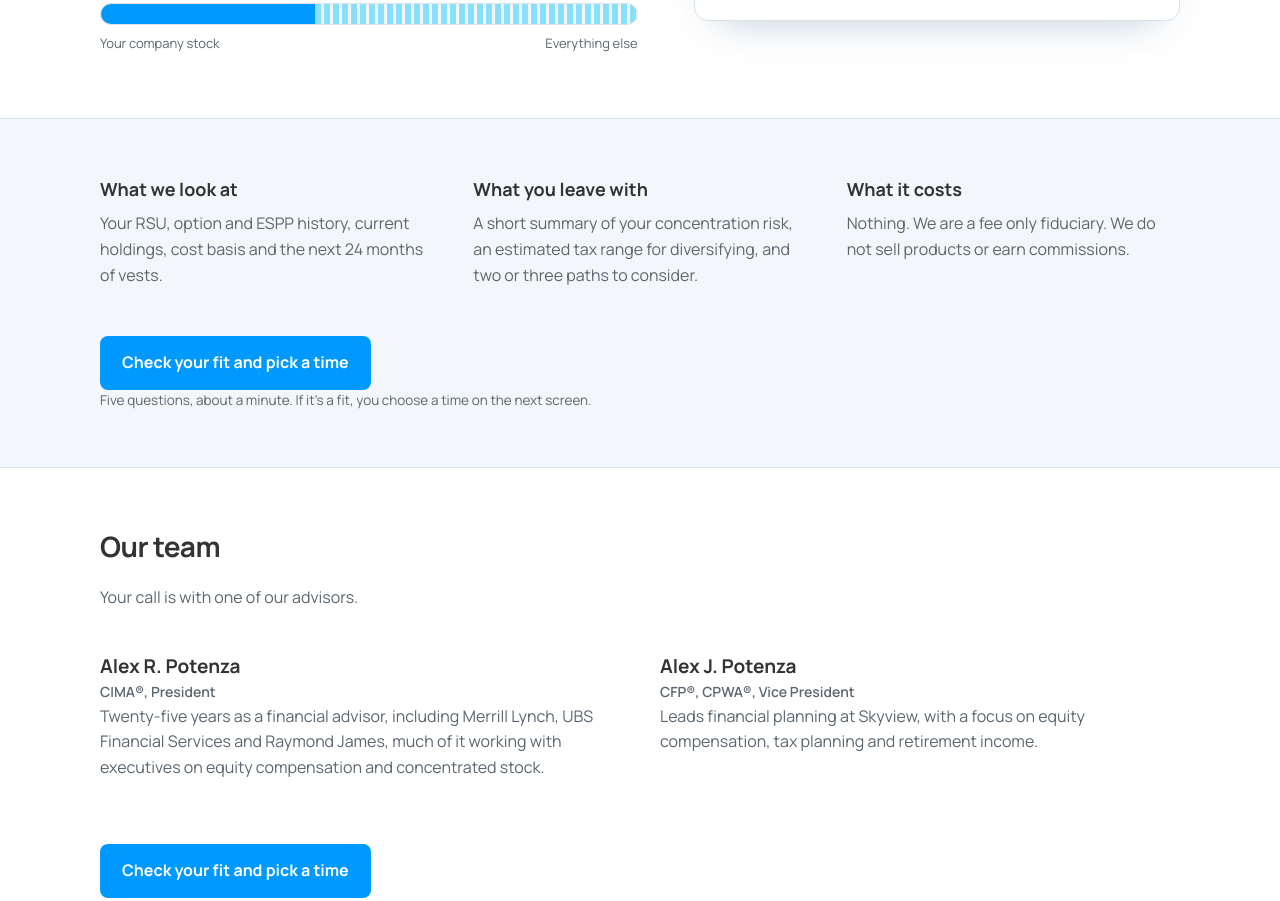
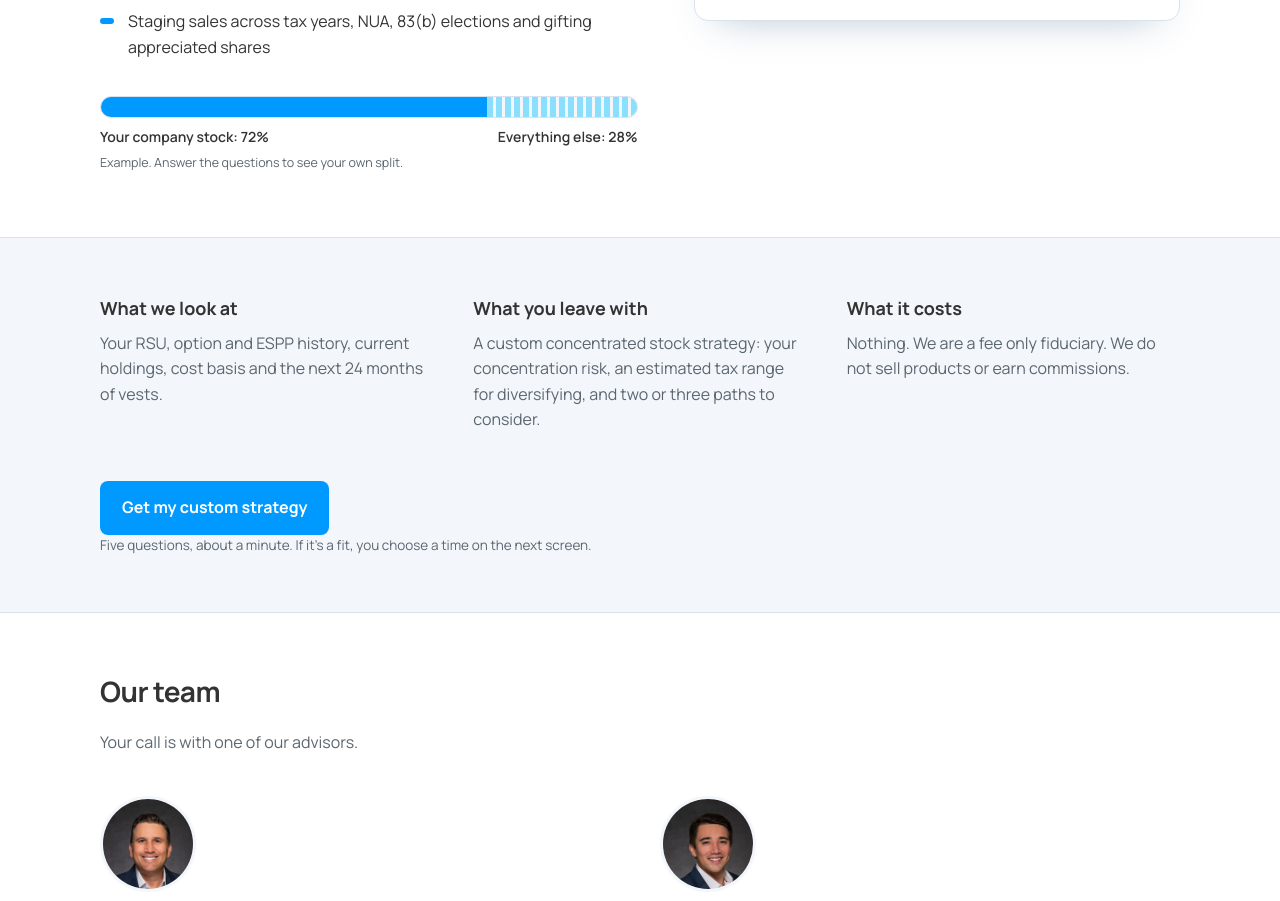
Before and after one commit to potenzaalex0/Skyview-Financial-Group-Website, a plain HTML site: page stock-compensation-review.html in a window 1280 px wide. Shown: the part 725-1626 px from the top of the page. Drawn offline with Linux system fonts and the light colour scheme.

Commit message:
Stock comp LP: match new ads (tax headline, custom strategy offer, 72% meter, headshots)
Co-Authored-By: Claude Opus 5.5 <noreply@anthropic.com>
Claude-Session: https://claude.ai/code/session_01CH1oY6QSkF2ZwbhDDfE6fU

```diff
--- a/stock-compensation-review.html
+++ b/stock-compensation-review.html
@@ -36,9 +36,10 @@ h1{font-size:clamp(32px,4.6vw,54px);line-height:1.06;letter-spacing:-.025em;font
 .points li::before{content:"";position:absolute;left:0;top:.55em;width:14px;height:6px;border-radius:3px;background:var(--blue)}
 .meter{margin:36px 0 0;max-width:34em}
 .meter-bar{display:flex;height:22px;border-radius:11px;overflow:hidden;background:var(--surface);border:1px solid var(--line)}
-.meter-one{width:40%;background:var(--blue);transition:width .6s cubic-bezier(.2,.8,.2,1)}
+.meter-one{width:72%;background:var(--blue);transition:width .6s cubic-bezier(.2,.8,.2,1)}
 .meter-rest{flex:1;background:repeating-linear-gradient(90deg,var(--sky) 0 6px,transparent 6px 9px);opacity:.55}
-.meter-cap{display:flex;justify-content:space-between;font-size:13px;color:var(--muted);margin-top:8px}
+.meter-cap{display:flex;justify-content:space-between;font-size:14px;font-weight:600;color:var(--ink,#1a1d21);margin-top:8px}
+.meter-note{font-size:12.5px;color:var(--muted);margin:4px 0 0}
 @media (prefers-reduced-motion:reduce){.meter-one{transition:none}}
 .card{border:1px solid var(--line);border-radius:14px;padding:28px;box-shadow:0 18px 40px -24px rgba(0,60,110,.35);background:var(--bg)}
 .prog{display:flex;gap:6px;margin-bottom:22px}
@@ -76,6 +77,7 @@ h1{font-size:clamp(32px,4.6vw,54px);line-height:1.06;letter-spacing:-.025em;font
 .team{padding-top:56px;padding-bottom:56px;display:grid;grid-template-columns:1fr 1fr;gap:40px}
 .team h2{grid-column:1/-1;font-size:28px;letter-spacing:-.02em;margin:0}
 .team h3{margin:0;font-size:19px}
+.headshot{width:96px;height:96px;border-radius:50%;object-fit:cover;object-position:center top;display:block;margin:0 0 14px;border:3px solid var(--surface,#eef3f7)}
 .cred{color:var(--blue-ink);font-weight:600;font-size:14px;margin:2px 0 10px}
 .team p{margin:0;color:var(--muted)}
 .disc{border-top:1px solid var(--line);padding-top:28px;padding-bottom:48px;font-size:12.5px;color:var(--muted);line-height:1.55}
@@ -108,18 +110,20 @@ h1{font-size:clamp(32px,4.6vw,54px);line-height:1.06;letter-spacing:-.025em;font
 <main>
 <div class="wrap hero">
   <div>
-    <h1 id="h1">Most of your net worth is in one stock. Here is how to plan the way out.</h1>
-    <p class="lede">A 30 minute call with a Skyview advisor to look at your grants, your tax picture and a realistic schedule for diversifying.</p>
+    <h1 id="h1">Diversify concentrated stock without a massive tax bill.</h1>
+    <p class="lede">Get a custom concentrated stock strategy from a Skyview advisor (CFP®, CPWA®, CIMA®): your grants, your tax picture and a realistic schedule for diversifying, in a 30 minute call.</p>
     <ul class="points">
       <li>How cost basis, holding period and vest dates shape the order you diversify in</li>
       <li>What the tax bill looks like this year and next, before you sell anything</li>
       <li>Whether a 10b5-1 plan, exchange fund or charitable strategy makes sense for you</li>
       <li>Whether your RSU withholding covers the tax you will owe</li>
       <li>Which deadlines apply if you leave, retire or your company is acquired</li>
+      <li>Staging sales across tax years, NUA, 83(b) elections and gifting appreciated shares</li>
     </ul>
     <div class="meter" aria-live="polite">
       <div class="meter-bar"><div class="meter-one" id="meterOne"></div><div class="meter-rest"></div></div>
-      <div class="meter-cap"><span id="meterLabel">Your company stock</span><span>Everything else</span></div>
+      <div class="meter-cap"><span id="meterLabel">Your company stock: 72%</span><span>Everything else: 28%</span></div>
+      <p class="meter-note">Example. Answer the questions to see your own split.</p>
     </div>
   </div>
 
@@ -129,22 +133,22 @@ h1{font-size:clamp(32px,4.6vw,54px);line-height:1.06;letter-spacing:-.025em;font
 
 <section class="band"><div class="wrap cols">
   <div><h3>What we look at</h3><p>Your RSU, option and ESPP history, current holdings, cost basis and the next 24 months of vests.</p></div>
-  <div><h3>What you leave with</h3><p>A short summary of your concentration risk, an estimated tax range for diversifying, and two or three paths to consider.</p></div>
+  <div><h3>What you leave with</h3><p>A custom concentrated stock strategy: your concentration risk, an estimated tax range for diversifying, and two or three paths to consider.</p></div>
   <div><h3>What it costs</h3><p>Nothing. We are a fee only fiduciary. We do not sell products or earn commissions.</p></div>
-  <div class="cta-row"><a class="cta" href="#qcard" data-cta>Check your fit and pick a time</a><p class="cta-note">Five questions, about a minute. If it's a fit, you choose a time on the next screen.</p></div>
+  <div class="cta-row"><a class="cta" href="#qcard" data-cta>Get my custom strategy</a><p class="cta-note">Five questions, about a minute. If it's a fit, you choose a time on the next screen.</p></div>
 </div></section>
 
 <section class="wrap team">
   <h2>Our team</h2>
   <p style="grid-column:1/-1;margin:-24px 0 0">Your call is with one of our advisors.</p>
-  <div><h3>Alex R. Potenza</h3><p class="cred">CIMA®, President</p>
+  <div><img class="headshot" src="/assets/team/alex-r-potenza.jpg" alt="Alex R. Potenza" width="96" height="96" loading="lazy"><h3>Alex R. Potenza</h3><p class="cred">CIMA®, President</p>
     <p>Twenty-five years as a financial advisor, including Merrill Lynch, UBS Financial Services and Raymond James, much of it working with executives on equity compensation and concentrated stock.</p></div>
-  <div><h3>Alex J. Potenza</h3><p class="cred">CFP®, CPWA®, Vice President</p>
+  <div><img class="headshot" src="/assets/team/alex-j-potenza.jpg" alt="Alex J. Potenza" width="96" height="96" loading="lazy"><h3>Alex J. Potenza</h3><p class="cred">CFP®, CPWA®, Vice President</p>
     <p>Leads financial planning at Skyview, with a focus on equity compensation, tax planning and retirement income.</p></div>
 </section>
-<div class="wrap cta-row" style="padding-bottom:48px"><a class="cta" href="#qcard" data-cta>Check your fit and pick a time</a><p class="cta-note">Five questions, about a minute. If it's a fit, you choose a time on the next screen.</p></div>
+<div class="wrap cta-row" style="padding-bottom:48px"><a class="cta" href="#qcard" data-cta>Get my custom strategy</a><p class="cta-note">Five questions, about a minute. If it's a fit, you choose a time on the next screen.</p></div>
 </main>
-<div class="sticky" id="sticky"><a class="cta" href="#qcard" data-cta>Check your fit and pick a time</a></div>
+<div class="sticky" id="sticky"><a class="cta" href="#qcard" data-cta>Get my custom strategy</a></div>
 
 <footer class="wrap disc">
   <p>Skyview Financial Group, LLC is an investment adviser registered with the U.S. Securities and Exchange Commission, located in Ponte Vedra Beach, FL. Investment advisory services are offered through Skyview Financial Group. Custody services provided by Fidelity Brokerage Services LLC and Charles Schwab &amp; Co., Inc., Members FINRA/SIPC, and/or other qualified custodians. Registration with the SEC or any state securities authority does not imply a certain level of skill or training. Information provided on this website is for general informational and educational purposes only and should not be construed as personalized investment, legal, tax, or accounting advice. Skyview Financial Group, LLC does not provide legal or tax advice.</p>
@@ -159,7 +163,7 @@ h1{font-size:clamp(32px,4.6vw,54px);line-height:1.06;letter-spacing:-.025em;font
     { id: 'holdings', multi: true, q: 'What kind of company stock do you hold?', help: 'Pick all that apply.',
       opts: ['RSUs (vested or unvested)', 'Stock options (ISOs or NQSOs)', 'ESPP shares', 'Restricted stock or founder shares', 'Shares from a past grant or IPO'] },
     { id: 'conc', q: 'Roughly how much of your net worth is in that one company?', help: 'A best guess is fine.',
-      opts: ['Under 10%', '10% to 25%', '25% to 50%', 'Over 50%'], meter: [8, 18, 38, 62] },
+      opts: ['Under 10%', '10% to 25%', '25% to 50%', 'Over 50%'], meter: [8, 18, 38, 72] },
     { id: 'assets', q: 'What are your total investable assets, including company stock?', help: 'Excludes your home.',
       opts: ['Under $1 million', '$1 million to $3 million', '$3 million to $10 million', 'Over $10 million'] },
     { id: 'goal', q: 'What matters most to you right now?', help: 'Pick the one that is most pressing.',
@@ -186,8 +190,8 @@ h1{font-size:clamp(32px,4.6vw,54px);line-height:1.06;letter-spacing:-.025em;font
   function setMeter() {
     var s = STEPS.filter(function (x) { return x.id === 'conc'; })[0], i = s.opts.indexOf(a.conc), one = document.getElementById('meterOne');
     if (!one) return;
-    one.style.width = (i >= 0 ? s.meter[i] : 40) + '%';
-    document.getElementById('meterLabel').textContent = i >= 0 ? 'Your company stock: about ' + a.conc.toLowerCase() + ' of net worth' : 'Your company stock';
+    one.style.width = (i >= 0 ? s.meter[i] : 72) + '%';
+    document.getElementById('meterLabel').textContent = i >= 0 ? 'Your company stock: about ' + a.conc.toLowerCase() + ' of net worth' : 'Your company stock: 72%';
   }
 
   function renderQ() {
```
